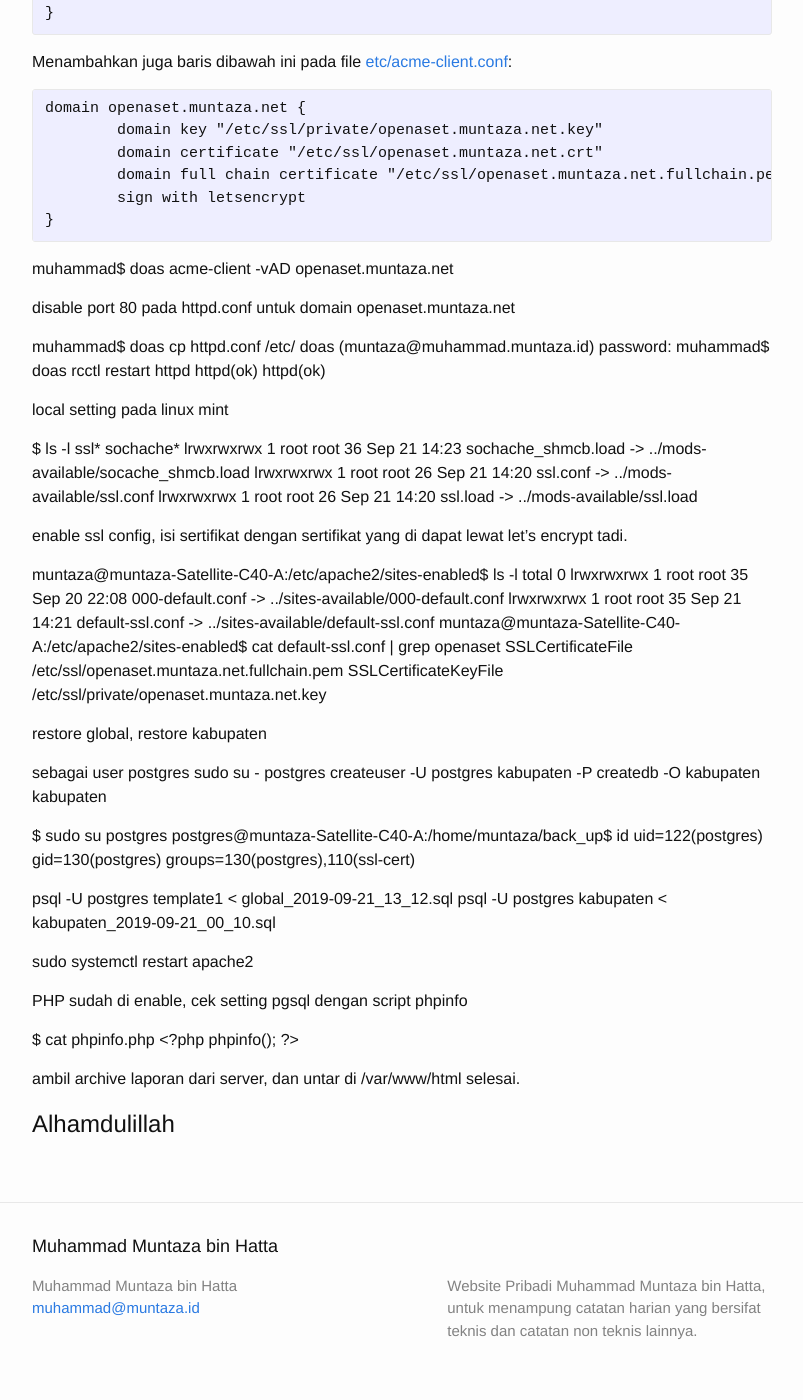
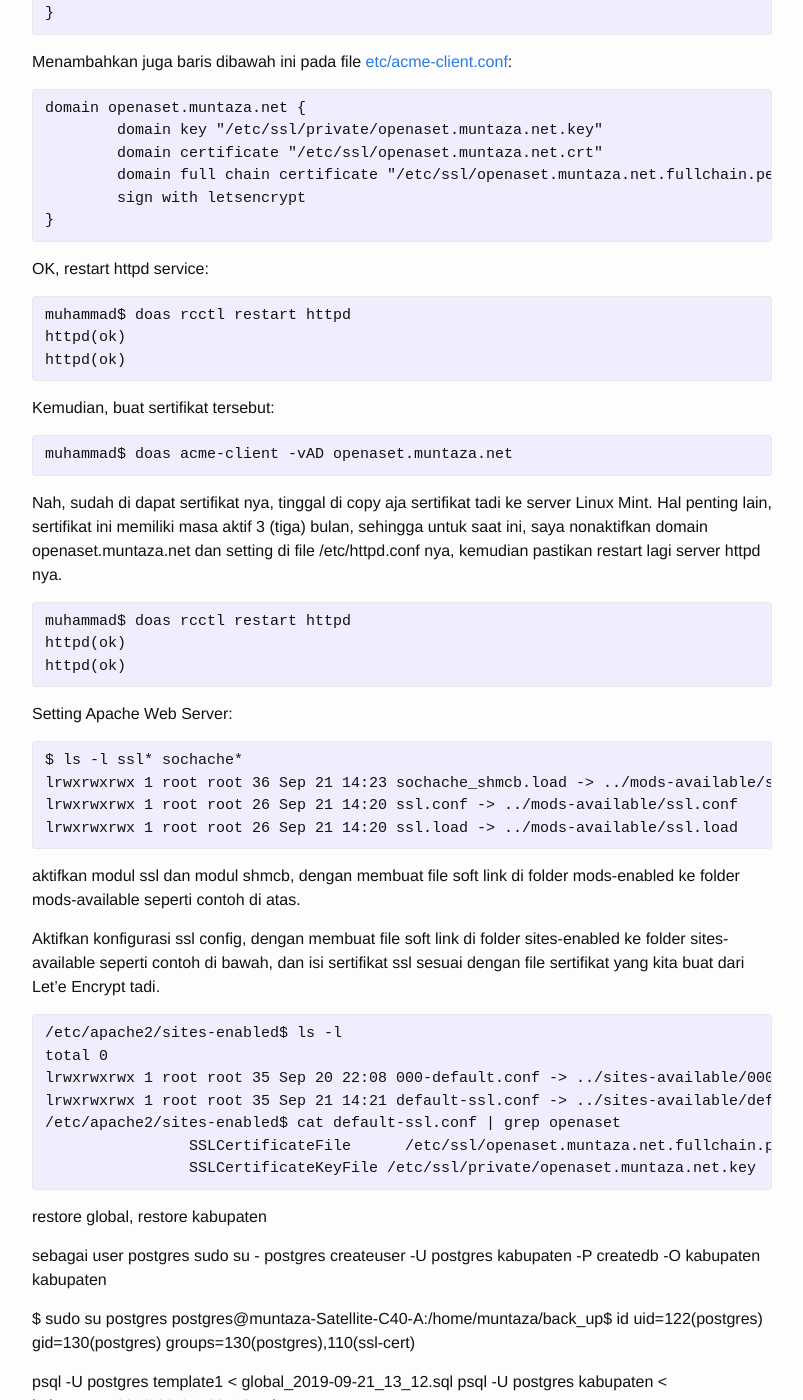
Before and after one commit to muntaza/muntaza.github.io, a Jekyll site: the page built from _posts/2019-09-21-openaset-linux-mint.markdown, in a window 1280 px wide and 1400 px high, scrolled down 2723 px. Shown: the whole window, without its empty margins (238-1041 px from the left). Built offline with Jekyll 4.4.1, drawn with Linux system fonts in a browser that asks for light colours.

Commit message:
linux dan openaset

```diff
--- a/_posts/2019-09-21-openaset-linux-mint.markdown
+++ b/_posts/2019-09-21-openaset-linux-mint.markdown
@@ -185,37 +185,61 @@ domain openaset.muntaza.net {
 }
 {% endhighlight %}
 
+OK, restart httpd service:
 
-muhammad$ doas acme-client -vAD openaset.muntaza.net
-
-
-disable port 80 pada httpd.conf untuk domain openaset.muntaza.net
-
-muhammad$ doas cp httpd.conf /etc/
-doas (muntaza@muhammad.muntaza.id) password:
+{% highlight text %}
 muhammad$ doas rcctl restart httpd
 httpd(ok)
 httpd(ok)
+{% endhighlight %}
+
+Kemudian, buat sertifikat tersebut:
+
+{% highlight text %}
+muhammad$ doas acme-client -vAD openaset.muntaza.net
+{% endhighlight %}
+
+Nah, sudah di dapat sertifikat nya, tinggal di copy aja sertifikat tadi
+ke server Linux Mint.
+Hal penting lain, sertifikat ini memiliki masa aktif 3 (tiga) bulan,
+sehingga untuk saat ini, saya nonaktifkan domain openaset.muntaza.net
+dan setting di file /etc/httpd.conf nya, kemudian pastikan restart lagi
+server httpd nya.
+
+{% highlight text %}
+muhammad$ doas rcctl restart httpd
+httpd(ok)
+httpd(ok)
+{% endhighlight %}
 
 
 
-local setting pada linux mint
+Setting Apache Web Server:
 
-
+{% highlight text %}
 $ ls -l ssl* sochache*
 lrwxrwxrwx 1 root root 36 Sep 21 14:23 sochache_shmcb.load -> ../mods-available/socache_shmcb.load
 lrwxrwxrwx 1 root root 26 Sep 21 14:20 ssl.conf -> ../mods-available/ssl.conf
 lrwxrwxrwx 1 root root 26 Sep 21 14:20 ssl.load -> ../mods-available/ssl.load
+{% endhighlight %}
 
-enable ssl config, isi sertifikat dengan sertifikat yang di dapat lewat let's encrypt tadi.
+aktifkan modul ssl dan modul shmcb, dengan membuat file soft link di folder
+mods-enabled ke folder mods-available seperti contoh di atas.
 
-muntaza@muntaza-Satellite-C40-A:/etc/apache2/sites-enabled$ ls -l
+Aktifkan konfigurasi ssl config, dengan membuat file soft link di folder
+sites-enabled ke folder sites-available seperti contoh di bawah, dan isi
+sertifikat ssl sesuai dengan file sertifikat yang kita buat dari Let'e Encrypt
+tadi.
+
+{% highlight text %}
+/etc/apache2/sites-enabled$ ls -l
 total 0
 lrwxrwxrwx 1 root root 35 Sep 20 22:08 000-default.conf -> ../sites-available/000-default.conf
 lrwxrwxrwx 1 root root 35 Sep 21 14:21 default-ssl.conf -> ../sites-available/default-ssl.conf
-muntaza@muntaza-Satellite-C40-A:/etc/apache2/sites-enabled$ cat default-ssl.conf | grep openaset
+/etc/apache2/sites-enabled$ cat default-ssl.conf | grep openaset
 		SSLCertificateFile	/etc/ssl/openaset.muntaza.net.fullchain.pem
 		SSLCertificateKeyFile /etc/ssl/private/openaset.muntaza.net.key
+{% endhighlight %}
 
 restore global, restore kabupaten
 
```
